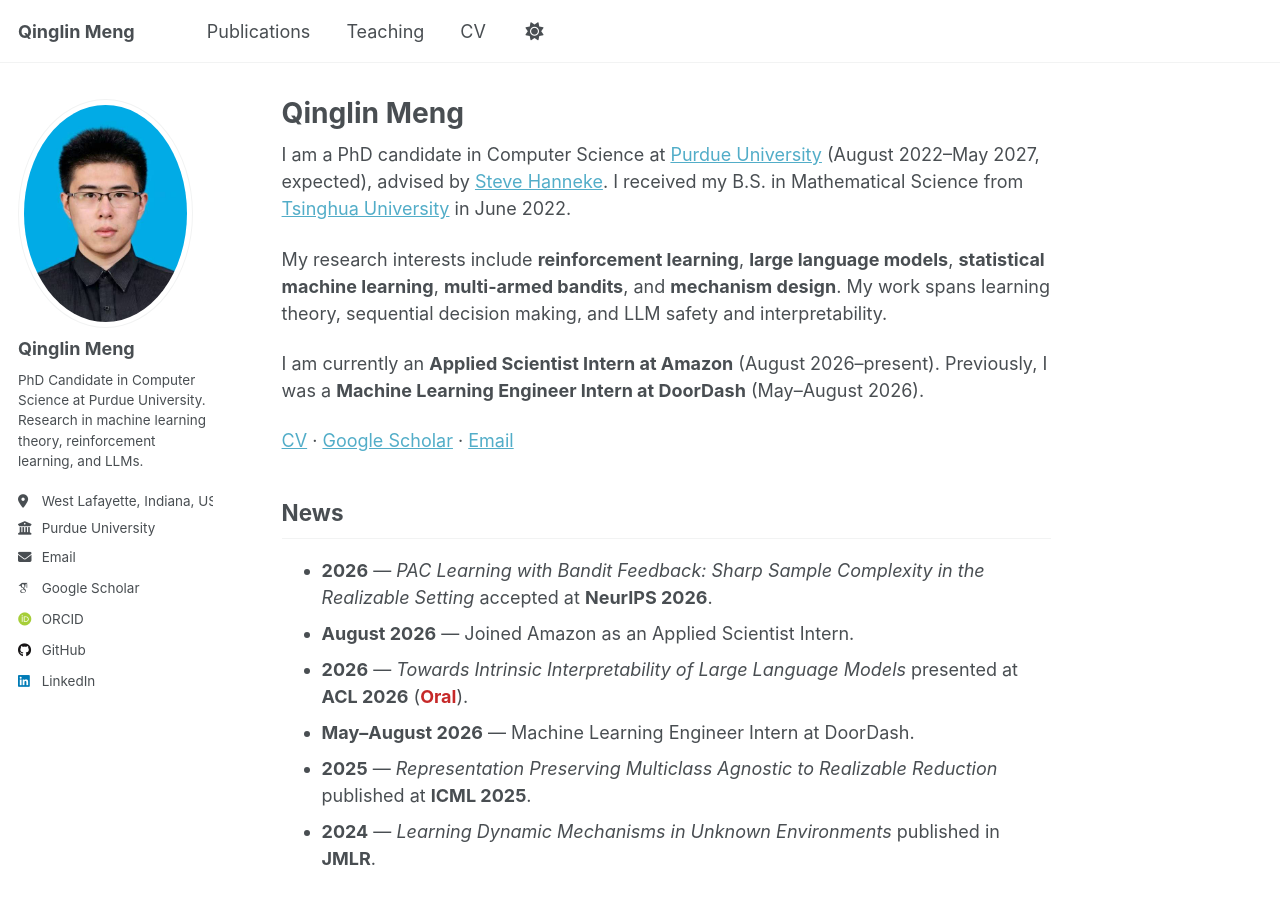
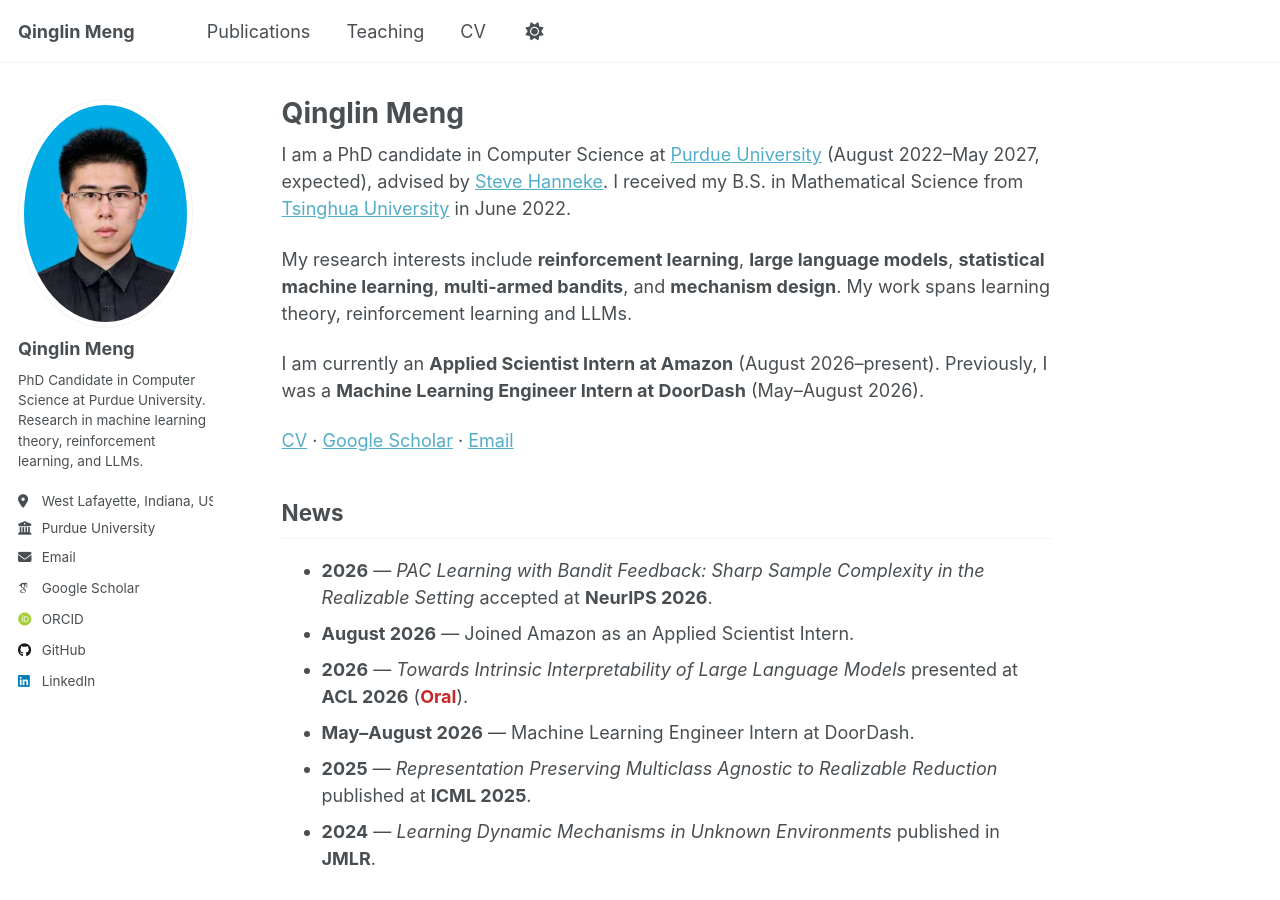
Before and after one commit to QLMeng2025/QLMeng2025.github.io, a Jekyll site: the page built from _pages/about.md, in a window 1280 px wide and 900 px high. Built offline with Jekyll 4.4.1, drawn with Linux system fonts in a browser that asks for light colours; some web fonts are replaced; a script that is not in the unit is left out.

Commit message:
Simplify homepage research description

```diff
--- a/_pages/about.md
+++ b/_pages/about.md
@@ -9,7 +9,7 @@ redirect_from:
 
 I am a PhD candidate in Computer Science at [Purdue University](https://www.cs.purdue.edu/) (August 2022–May 2027, expected), advised by [Steve Hanneke](https://stevehanneke.com/). I received my B.S. in Mathematical Science from [Tsinghua University](https://www.math.tsinghua.edu.cn/) in June 2022.
 
-My research interests include **reinforcement learning**, **large language models**, **statistical machine learning**, **multi-armed bandits**, and **mechanism design**. My work spans learning theory, sequential decision making, and LLM safety and interpretability.
+My research interests include **reinforcement learning**, **large language models**, **statistical machine learning**, **multi-armed bandits**, and **mechanism design**. My work spans learning theory, reinforcement learning and LLMs.
 
 I am currently an **Applied Scientist Intern at Amazon** (August 2026–present). Previously, I was a **Machine Learning Engineer Intern at DoorDash** (May–August 2026).
 
```
